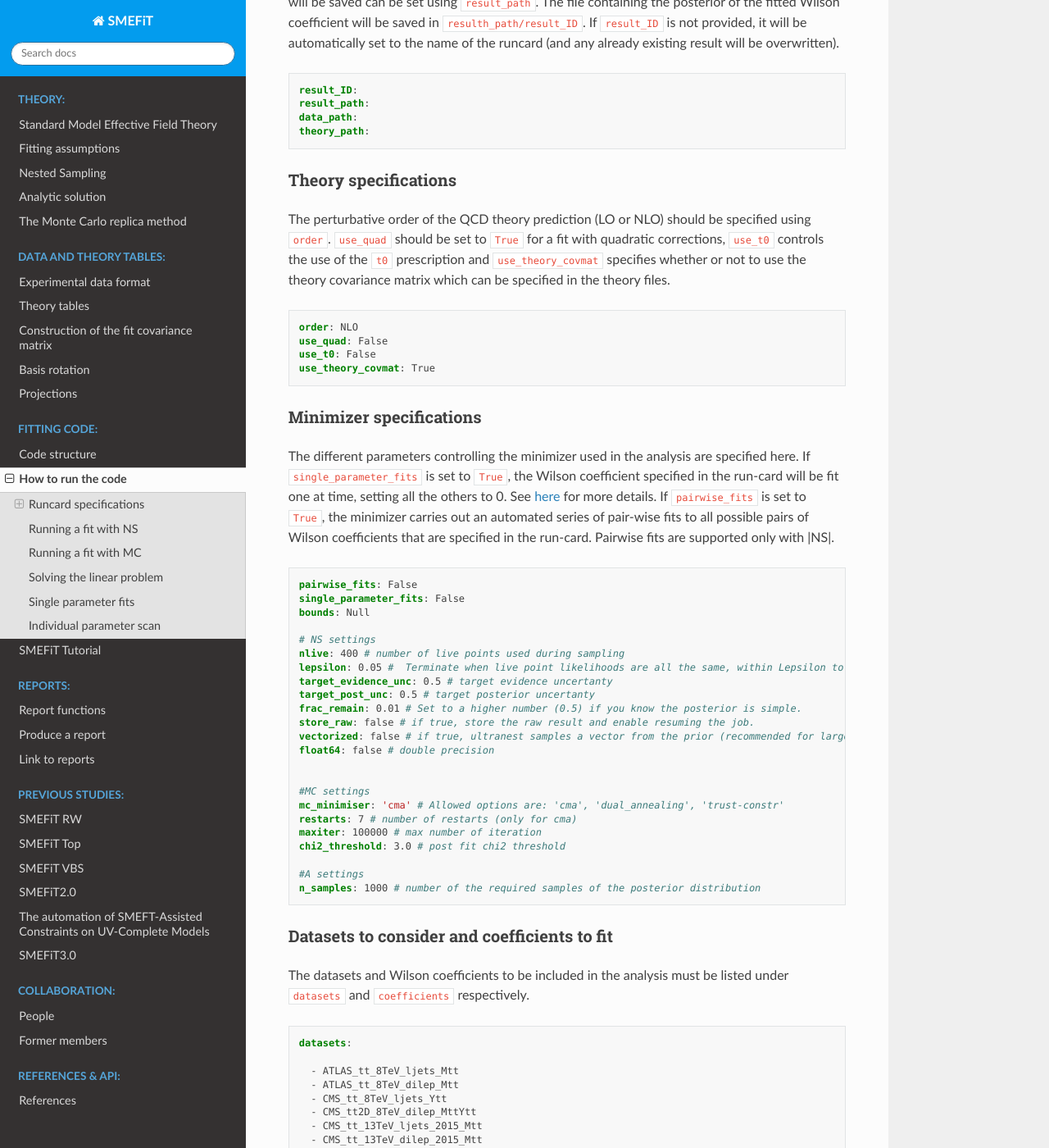
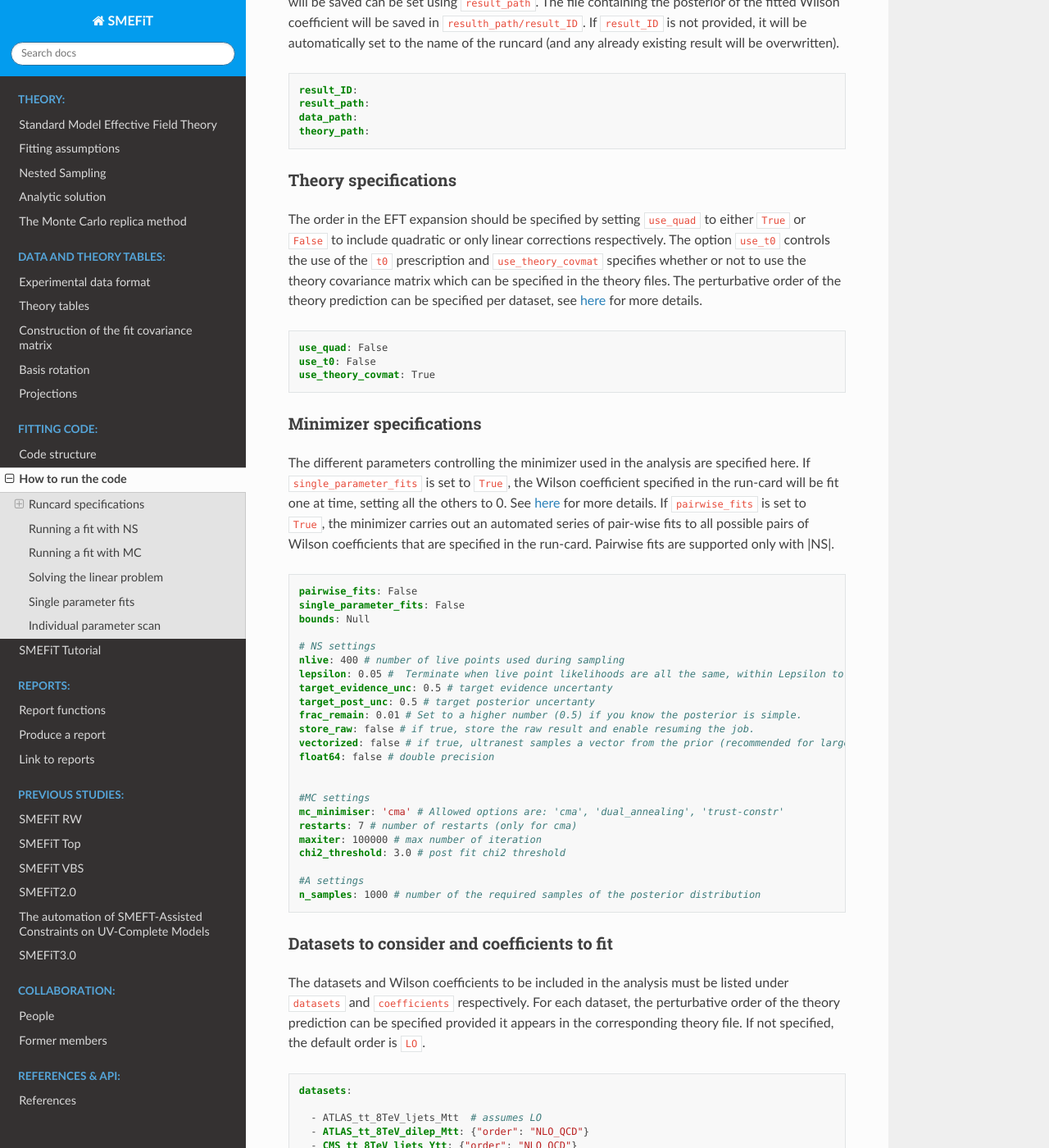
Before and after one commit to LHCfitNikhef/smefit_release, a Sphinx documentation site: the page built from docs/source/fitting_code/running.md, in a window 1280 px wide and 1400 px high, scrolled down 730 px. Shown: the whole window at 82% size. Built offline with Sphinx 7.4.7 and the Read the Docs theme 3.1.0, drawn with Linux system fonts in a browser that asks for light colours; pages that are not in the unit, such as notebooks, are missing from menus; some of the changed text lies outside the part shown.

Commit message:
updating structure of dataset entry in runcard

````diff
--- a/docs/source/fitting_code/running.md
+++ b/docs/source/fitting_code/running.md
@@ -41,13 +41,11 @@
 
 ```
 ### Theory specifications
-The perturbative order of the QCD theory prediction (LO or NLO) should be specified using ``order``.
-``use_quad`` should be set to ``True`` for a fit with quadratic corrections, ``use_t0`` controls the use
+The order in the EFT expansion should be specified by setting ``use_quad`` to either ``True`` or ``False`` to include quadratic or only linear corrections respectively. The option ``use_t0`` controls the use
 of the ``t0`` prescription and ``use_theory_covmat`` specifies whether or not to use the theory covariance matrix
-which can be specified in the theory files.
+which can be specified in the theory files. The perturbative order of the theory prediction can be specified per dataset, see [here](./running.html#datasets-to-consider-and-coefficients-to-fit) for more details.
 
 ```yaml
-order: NLO
 use_quad: False
 use_t0: False
 use_theory_covmat: True
@@ -89,22 +87,23 @@
 
 ### Datasets to consider and coefficients to fit
 The datasets and Wilson coefficients to be included in the analysis must be listed under ``datasets``
-and ``coefficients`` respectively.
+and ``coefficients`` respectively. For each dataset, the perturbative order of the theory prediction can be specified
+provided it appears in the corresponding theory file. If not specified, the default order is ``LO``.
 
 ```yaml
 datasets:
 
-  - ATLAS_tt_8TeV_ljets_Mtt
-  - ATLAS_tt_8TeV_dilep_Mtt
-  - CMS_tt_8TeV_ljets_Ytt
-  - CMS_tt2D_8TeV_dilep_MttYtt
-  - CMS_tt_13TeV_ljets_2015_Mtt
-  - CMS_tt_13TeV_dilep_2015_Mtt
-  - CMS_tt_13TeV_ljets_2016_Mtt
-  - CMS_tt_13TeV_dilep_2016_Mtt
-  - ATLAS_tt_13TeV_ljets_2016_Mtt
-  - ATLAS_CMS_tt_AC_8TeV
-  - ATLAS_tt_AC_13TeV
+  - ATLAS_tt_8TeV_ljets_Mtt  # assumes LO
+  - ATLAS_tt_8TeV_dilep_Mtt: {"order": "NLO_QCD"}
+  - CMS_tt_8TeV_ljets_Ytt: {"order": "NLO_QCD"}
+  - CMS_tt2D_8TeV_dilep_MttYtt: {"order": "NLO_QCD"}
+  - CMS_tt_13TeV_ljets_2015_Mtt: {"order": "NLO_QCD"}
+  - CMS_tt_13TeV_dilep_2015_Mtt: {"order": "NLO_QCD"}
+  - CMS_tt_13TeV_ljets_2016_Mtt: {"order": "NLO_QCD"}
+  - CMS_tt_13TeV_dilep_2016_Mtt: {"order": "NLO_QCD"}
+  - ATLAS_tt_13TeV_ljets_2016_Mtt: {"order": "NLO_QCD"}
+  - ATLAS_CMS_tt_AC_8TeV: {"order": "NLO_QCD"}
+  - ATLAS_tt_AC_13TeV: {"order": "NLO_QCD"}
   ...
   ...
 
````
Also changed, not shown: 2 other files.
